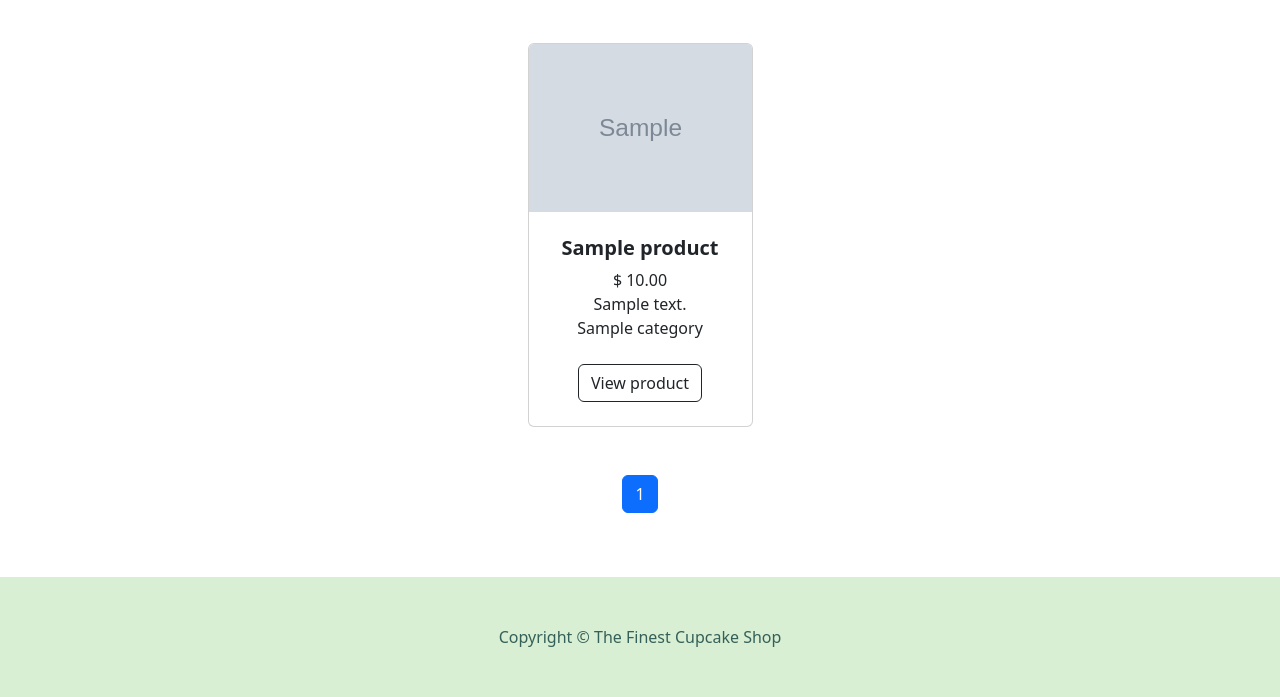
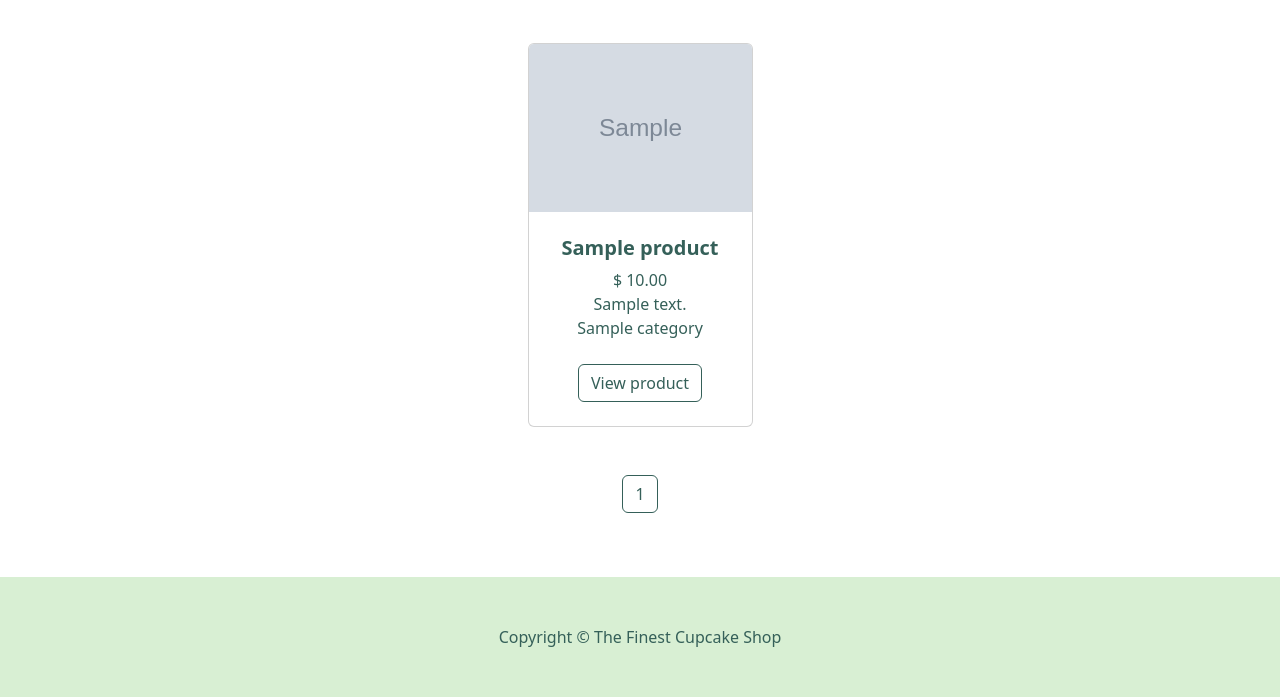
Before and after one commit to Ikayherce/the-finest-cupcake-shop, a Django app: page / in a window 1280 px wide. Shown: the part 406-1103 px from the top of the page. Run offline with Django 3.2, Linux system fonts and the light colour scheme; tables that the repository leaves empty hold one stand-in row (values such as "Sample post"); grey boxes marked "Sample" are stand-in pictures; some libraries are stand-ins or nearby versions.

Commit message:
update color of pagination items

```diff
--- a/shop/templates/home.html
+++ b/shop/templates/home.html
@@ -24,7 +24,7 @@
                     <img class="card-img-top" src="{{ product.image.url }}" alt="..." />
                     <!-- Product details -->
                     <div class="card-body p-4">
-                        <div class="text-center">
+                        <div class="text-center div-text-custom">
                             <!-- Product name -->
                             <h5 class="fw-bolder">{{ product.name }}</h5>
                             <!-- Product price -->
@@ -39,8 +39,8 @@
                         </div>
                     </div>
                     <!-- Product actions -->
-                    <div class="card-footer p-4 pt-0 border-top-0 bg-transparent">
-                        <div class="text-center"><a class="btn btn-outline-dark mt-auto" href="{% url 'product' product.id %}">View product</a></div>
+                    <div class="card-footer p-4 pt-0 border-top-0 bg-transparent div-text-custom">
+                        <div class="text-center div-text-custom"><a class="btn btn-outline-dark mt-auto custom-button" href="{% url 'product' product.id %}">View product</a></div>
                     </div>
                 </div>
             </div>
@@ -49,41 +49,32 @@
         </div>
         <!-- Pagination controls -->
         <div class="row">
-            <div class="col">
-                <nav aria-label="Page navigation example">
+            <div class="col div-text-custom">
+                <nav>
                     <ul class="pagination justify-content-center">
                         {% if products.has_previous %}
-                        <li class="page-item">
-                            <a class="page-link" href="?page=1" aria-label="First">
-                                <span aria-hidden="true">&laquo;&laquo;</span>
-                            </a>
-                        </li>
-                        <li class="page-item">
+                        <li class="page-item custom-button">
                             <a class="page-link" href="?page={{ products.previous_page_number }}" aria-label="Previous">
                                 <span aria-hidden="true">&laquo;</span>
                             </a>
                         </li>
                         {% endif %}
+
                         {% for num in products.paginator.page_range %}
-                            {% if products.number == num %}
-                            <li class="page-item active"><span class="page-link">{{ num }}</span></li>
-                            {% elif num > products.number|add:'-3' and num < products.number|add:'3' %}
-                            <li class="page-item"><a class="page-link" href="?page={{ num }}">{{ num }}</a></li>
-                            {% endif %}
+                            <li class="page-item {% if products.number == num %}active{% endif %}">
+                                <a class="page-link" href="?page={{ num }}">{{ num }}</a>
+                            </li>
                         {% endfor %}
+
                         {% if products.has_next %}
                         <li class="page-item">
                             <a class="page-link" href="?page={{ products.next_page_number }}" aria-label="Next">
                                 <span aria-hidden="true">&raquo;</span>
                             </a>
                         </li>
-                        <li class="page-item">
-                            <a class="page-link" href="?page={{ products.paginator.num_pages }}" aria-label="Last">
-                                <span aria-hidden="true">&raquo;&raquo;</span>
-                            </a>
-                        </li>
                         {% endif %}
                     </ul>
+
                 </nav>
             </div>
         </div>
--- a/shop/templates/product.html
+++ b/shop/templates/product.html
@@ -23,7 +23,7 @@
                 <div class="card-body">
                     <center>
                       <br/>
-                  <h5 class="card-title">{{ product.name }}</h5>
+                  <h5 class="card-title h5-custom">{{ product.name }}</h5>
                   <p class="card-text mt-3">{{ product.description }}</p>
                   <p class="card-text mt-3">{{ product.price }}
                   <div class="row justify-content-center">
@@ -53,7 +53,7 @@
                 {% endif %}
                   </p>
                 <a href ="{% url 'home' %}" class ="btn btn-secondary">Home</a>
-                <button type="button" value="{{ product.id }}" class="btn btn-secondary" id="add-cart">Add To Cart</button>
+                <button type="button" value="{{ product.id }}" class="btn btn-secondary custom-button" id="add-cart">Add To Cart</button>
                 </center>
                 </div>
                   </div>
--- a/static/css/custom_finest_cupcakes.css
+++ b/static/css/custom_finest_cupcakes.css
@@ -81,6 +81,7 @@
 .custom-button:hover {
     background-color:#356059 !important;
     color: #ffffff !important;
+
 }
 
 .custom-form {
@@ -89,6 +90,27 @@
 
 .custom-label {
     color:#356059 !important;
+}
+
+.h5-custom {
+    color: #356059 !important;
+    font-family: "Dosis", sans-serif;
+    font-optical-sizing: auto;
+}
+
+.page-link-custom{
+    color: #356059 !important;
+}
+
+/*Home page*/
+
+.pagination .page-item .page-link{
+    color: #356059;
+}
+.pagination .page-item.active .page-link {
+    background-color: transparent; /* Remove background color */
+    border-color: #356059; /* Remove border color */
+    color: #356059;
 }
 
 /* Footer */
```
Also changed, not shown: icons8-cupcake-48.png (added), icons8-cupcake-96.png (added).
